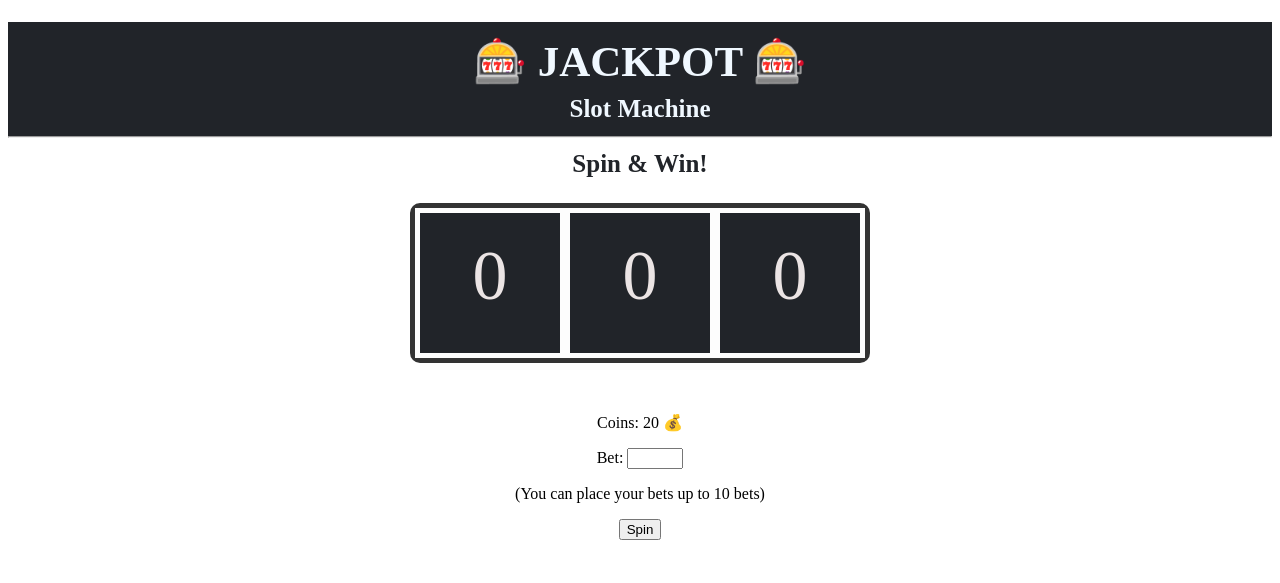
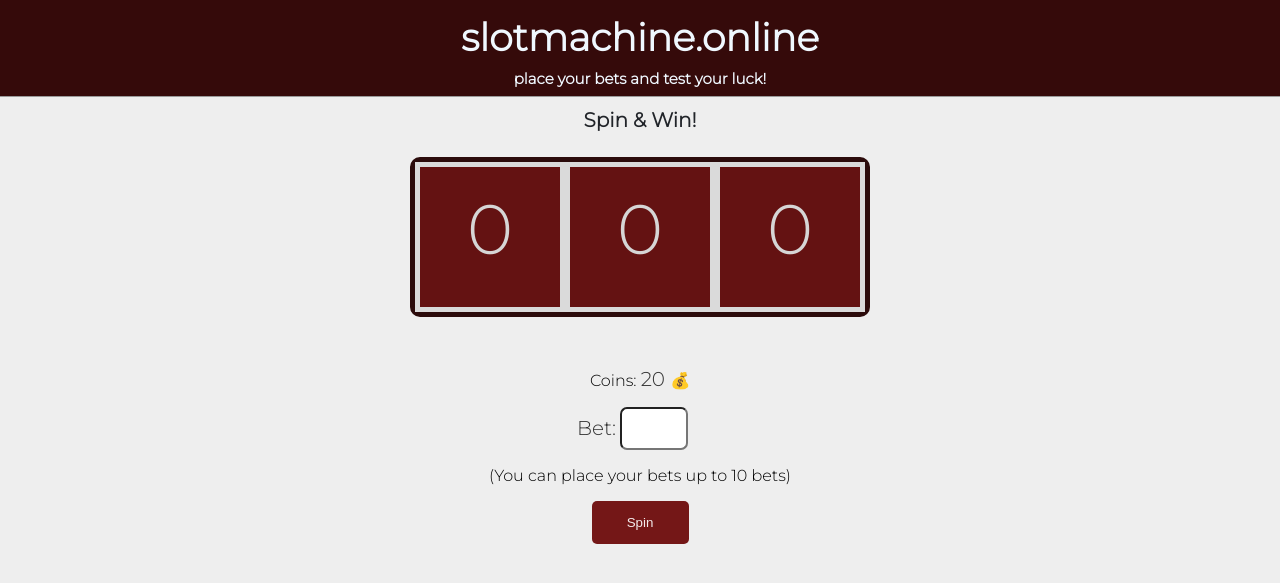
Before and after one commit to UPHSLBinan/finals_sample_javascripts, a PHP site: page /slotmachine.html in a window 1280 px wide. Shown: the top 583 px of the page. Run offline with PHP 8.4, Linux system fonts and the light colour scheme.

Commit message:
slot done

```diff
--- a/slotmachine_Magalong/slot.css
+++ b/slotmachine_Magalong/slot.css
@@ -8,7 +8,7 @@
             margin: 50px auto;
             height: 150px;
             width: 450px;
-            border: 5px solid #333;
+            border: 5px solid #2b0b0b;
             display: flex;
             justify-content: space-between;
             align-items: center;
@@ -19,10 +19,62 @@
         #slot1, #slot2, #slot3 {
             height: 140px;
             width: 142px;
-            background-color:#212429;
-            border: 5px solid #fdfdfd;
+            background-color:#641212;
+            border: 5px solid #dadada;
             font-size: 70px;
             text-align: center;
             line-height: 125px;
-            color: #ebe4e4;
+            color: #d6d6d6;
         }
+
+        #controls {
+            margin-top: 50px;
+        }
+
+        #message {
+            margin-top: 10px;
+            font-size: 20px;
+            color: #303030;
+        }
+
+        #coins {
+            margin-top: 10px;
+            font-size: 20px;
+            color: #333;
+        }
+
+        label {
+            display: inline-block;
+            margin-bottom: 5px;
+            color: #333;
+            font-size: 20px;
+        }
+
+        input[type="number"] {
+            width: 60px;
+            margin-right: 15px;
+            height: 37px;
+            border-radius: 7px;
+            font-size: 21px;
+            text-align: center;
+        }
+
+        button {
+            background-color: #741717;
+            color: #f3ebeb;
+            border: none;
+            padding: 14px;
+    width: 97px;
+            border-radius: 5px;
+            cursor: pointer;
+        }
+
+        button:hover {
+            background-color: #6e6e6e;
+        }
+body {
+      font-family: 'Montserrat', sans-serif;
+        background-color: #eeeeee;
+        margin: -22px;
+
+    }
--- a/slotmachine_Magalong/slotmachine.html
+++ b/slotmachine_Magalong/slotmachine.html
@@ -1,7 +1,7 @@
 <!DOCTYPE html>
 <html>
 	<head>
-		<title>Slot Machine</title>
+		<title>slotmachine.online</title>
     <meta charset="UTF-8">
 	<link rel="stylesheet" type="text/css" href="slot.css">
 	<style>
@@ -17,13 +17,13 @@
 	</style>
 	</head>
 
-	<body style="   ">
+	<body style=" ">
 		<div id="container">
 
-		   <div style="background-color: rgb(33 36 41);" >
-			   <h1 style="color: aliceblue; text-align: center;     padding: 14px 0px 0px 0px; font-size: 43px;     margin: 22px 0px 20px 0px;">🎰 JACKPOT 🎰 </h1>
-		   <h1 style="color: aliceblue; text-align: center;     padding: 0px 0px 0px 0px;     margin: -12px 0px 0px 0px;     font-size: 25px;">Slot Machine<hr></h1></div>
-		   <h1 style="color: #212429; text-align: center;     padding: 0px 0px 0px 0px;     margin: 10px 0px -25px 0px;     font-size: 25px;">Spin & Win!   </h1>
+		   <div style="background-color: rgb(53, 10, 10);" >
+			   <h1 style="color: aliceblue; text-align: center;     padding: 14px 0px 0px 0px; font-size: 38px;     margin: 22px 0px 20px 0px;">slotmachine.online</h1>
+		   <h1 style="color: aliceblue; text-align: center;     padding: 0px 0px 0px 0px;     margin: -12px 0px 0px 0px;     font-size: 15px;">place your bets and test your luck!<hr></h1></div>
+		   <h1 style="color: #212429; text-align: center;     padding: 0px 0px 0px 0px;     margin: 10px 0px -25px 0px;     font-size: 20px;">Spin & Win!   </h1>
 		   <div id="slot-machine">
 			   <span id="slot1">0</span>
 			   <span id="slot2">0</span>
```
Also changed, not shown: slotmachine_Magalong/slot.js (+60 -6 lines).
